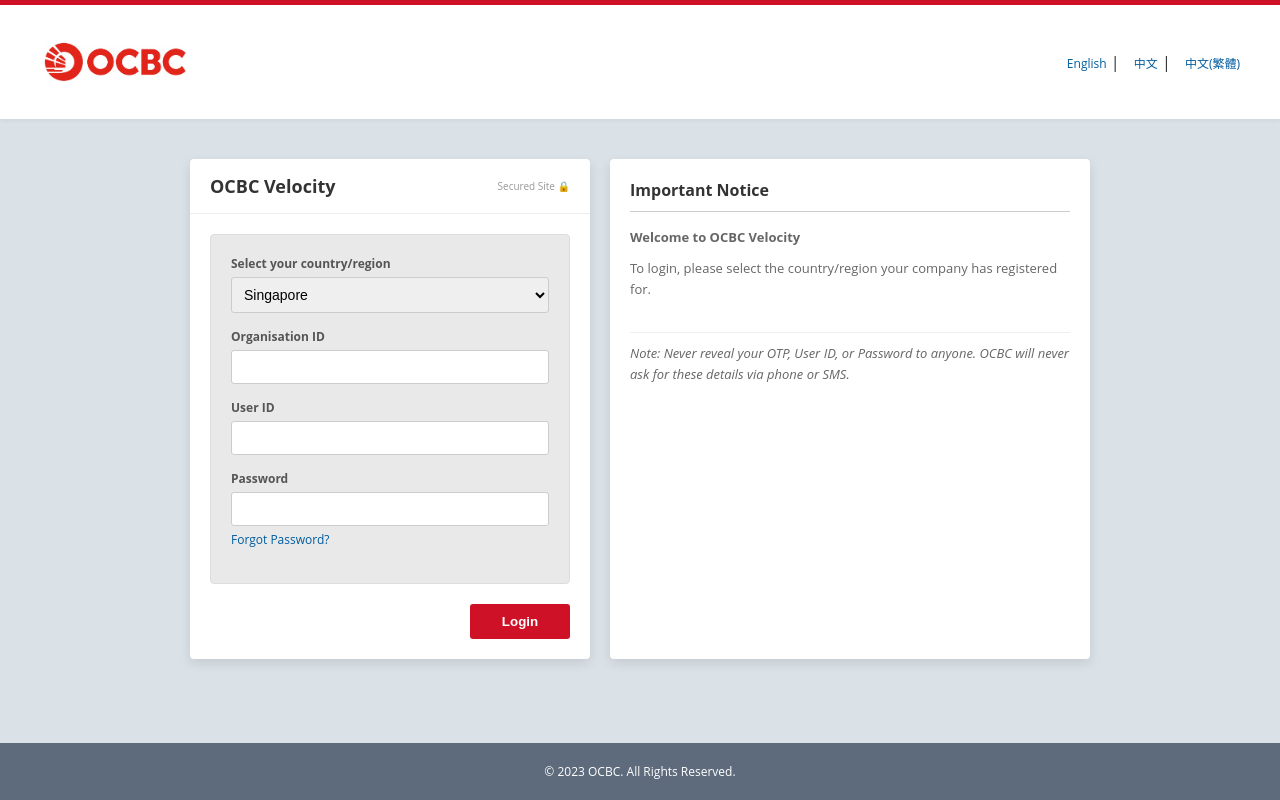
After one commit to 242449N/OCBC, a Flask app: page /login/business in a window 1280 px wide. The commit adds this page. Run offline with Flask 3, Linux system fonts and the light colour scheme.

Commit message:
Added business login. Login button now offers personal and business login. Removed "stay signed in" feature for security

```diff
--- a/app.py
+++ b/app.py
@@ -1,5 +1,6 @@
 import os
-from flask import Flask, render_template, request, url_for, flash, redirect, session, Response
+import json
+from flask import Flask, render_template, request, url_for, jsonify, redirect, session
 from translate import Translator
 from flask_babel import Babel, gettext as _
 from dotenv import load_dotenv
@@ -70,7 +71,6 @@ def initialize_database():
         print("Error initializing database:", e)
 
 
-
 @app.route('/', methods=['GET', 'POST'])
 def home():
     return render_template('homepage.html')
@@ -79,6 +79,11 @@ def home():
 @app.route('/login')
 def login():
     return render_template('login.html')
+
+
+@app.route('/login/business')
+def login_business():
+    return render_template('login_business.html')
 
 
 # --- THE LANGUAGE SWITCHER ROUTE ---
--- a/templates/login.html
+++ b/templates/login.html
@@ -40,11 +40,6 @@
                 <input type="password" placeholder="PIN"
                     class="w-full p-4 rounded-xl border border-gray-200 shadow-sm text-gray-700 focus:outline-none focus:ring-2 focus:ring-red-500 focus:border-transparent transition-all"
                 >
-            </div>
-
-            <div class="flex items-center gap-3">
-                <input type="checkbox" id="stay-signed" class="w-5 h-5 rounded border-gray-300 text-red-600 focus:ring-red-500">
-                <label for="stay-signed" class="text-gray-500 text-sm">Stay signed in</label>
             </div>
 
             <button class="w-full py-4 bg-brand-red text-white font-bold rounded-xl shadow-brand hover:opacity-90 transition-all transform hover:-translate-y-0.5">
--- /dev/null
+++ b/templates/login_business.html
@@ -0,0 +1,292 @@
+<!DOCTYPE html>
+<html lang="en">
+<head>
+    <meta charset="UTF-8">
+    <meta name="viewport" content="width=device-width, initial-scale=1.0">
+    <title>OCBC Velocity - Business Banking Login</title>
+    <style>
+        /* --- RESET & BASE STYLES --- */
+        * {
+            box-sizing: border-box;
+            margin: 0;
+            padding: 0;
+        }
+
+        body {
+            font-family: "Open Sans", Arial, sans-serif;
+            background-color: #dae1e7; /* The light blue-gray background */
+            color: #333;
+            display: flex;
+            flex-direction: column;
+            min-height: 100vh;
+        }
+
+        /* --- HEADER --- */
+        header {
+            background-color: white;
+            border-top: 5px solid #ce1126; /* OCBC Red */
+            padding: 15px 40px;
+            display: flex;
+            justify-content: space-between;
+            align-items: center;
+            box-shadow: 0 2px 4px rgba(0,0,0,0.05);
+        }
+
+        .logo {
+            color: #ce1126;
+            font-size: 24px;
+            font-weight: bold;
+            display: flex;
+            align-items: center;
+        }
+
+        /* Simple CSS-only logo placeholder */
+        .logo-icon {
+            width: 30px;
+            height: 30px;
+            background-color: #ce1126;
+            border-radius: 50%;
+            margin-right: 10px;
+        }
+
+        .language-links a {
+            text-decoration: none;
+            color: #005c9f;
+            font-size: 12px;
+            margin-left: 10px;
+        }
+
+        .language-links a:hover {
+            text-decoration: underline;
+        }
+
+        /* --- MAIN CONTENT --- */
+        main {
+            flex: 1;
+            display: flex;
+            justify-content: center;
+            align-items: flex-start;
+            padding-top: 40px;
+            padding-bottom: 40px;
+        }
+
+        .container {
+            display: flex;
+            max-width: 900px;
+            width: 100%;
+            gap: 20px;
+        }
+
+        /* --- LEFT BOX: LOGIN --- */
+        .login-card {
+            background: white;
+            width: 400px;
+            border-radius: 4px;
+            box-shadow: 0 4px 12px rgba(0,0,0,0.1);
+            overflow: hidden;
+        }
+
+        .card-header {
+            padding: 15px 20px;
+            border-bottom: 1px solid #eee;
+            display: flex;
+            justify-content: space-between;
+            align-items: center;
+        }
+
+        .card-header h2 {
+            font-size: 18px;
+            color: #333;
+        }
+
+        .secured-badge {
+            font-size: 10px;
+            color: #999;
+            display: flex;
+            align-items: center;
+        }
+
+        .form-body {
+            padding: 20px;
+        }
+
+        /* The gray box inside the login card */
+        .gray-box {
+            background-color: #e9e9e9;
+            padding: 20px;
+            border-radius: 4px;
+            border: 1px solid #ddd;
+        }
+
+        .form-group {
+            margin-bottom: 15px;
+        }
+
+        .form-group label {
+            display: block;
+            font-size: 12px;
+            font-weight: bold;
+            margin-bottom: 5px;
+            color: #555;
+        }
+
+        .form-control {
+            width: 100%;
+            padding: 8px;
+            border: 1px solid #ccc;
+            border-radius: 3px;
+            font-size: 14px;
+        }
+
+        .forgot-link {
+            display: block;
+            font-size: 12px;
+            color: #005c9f;
+            text-decoration: none;
+            margin-top: 5px;
+        }
+
+        .btn-login {
+            display: block;
+            width: 100px;
+            margin-top: 20px;
+            background-color: #ce1126; /* OCBC Red */
+            color: white;
+            text-align: center;
+            padding: 10px;
+            border: none;
+            border-radius: 3px;
+            cursor: pointer;
+            font-weight: bold;
+            margin-left: auto; /* Push button to right */
+        }
+
+        .btn-login:hover {
+            background-color: #a50e1e;
+        }
+
+        /* --- RIGHT BOX: NOTICE --- */
+        .notice-card {
+            flex: 1; /* Take remaining space */
+            background: white;
+            border-radius: 4px;
+            box-shadow: 0 4px 12px rgba(0,0,0,0.1);
+            padding: 20px;
+        }
+
+        .notice-card h3 {
+            font-size: 16px;
+            margin-bottom: 15px;
+            border-bottom: 1px solid #ccc;
+            padding-bottom: 10px;
+        }
+
+        .notice-content p {
+            font-size: 13px;
+            line-height: 1.6;
+            color: #666;
+            margin-bottom: 10px;
+        }
+
+        /* --- FOOTER --- */
+        footer {
+            background-color: #5d6b7c;
+            color: white;
+            text-align: center;
+            padding: 20px;
+            font-size: 12px;
+        }
+
+        /* --- RESPONSIVE (Mobile) --- */
+        @media (max-width: 768px) {
+            .container {
+                flex-direction: column;
+                padding: 0 15px;
+            }
+            .login-card, .notice-card {
+                width: 100%;
+            }
+            header {
+                padding: 10px 15px;
+            }
+        }
+    </style>
+</head>
+<body>
+
+    <header>
+        <div class="logo">
+            <img src="/static/OCBC.jpg" width="150" alt="Logo">
+        </div>
+        <div class="language-links">
+            <a href="#">English</a> |
+            <a href="#">中文</a> |
+            <a href="#">中文(繁體)</a>
+        </div>
+    </header>
+
+    <main>
+        <div class="container">
+
+            <div class="login-card">
+                <div class="card-header">
+                    <h2>OCBC Velocity</h2>
+                    <div class="secured-badge">
+                        Secured Site &#128274; </div>
+                </div>
+
+                <div class="form-body">
+                    <form action="/api/login" method="POST">
+                        <div class="gray-box">
+                            <div class="form-group">
+                                <label>Select your country/region</label>
+                                <select class="form-control">
+                                    <option>Singapore</option>
+                                    <option>Malaysia</option>
+                                    <option>China</option>
+                                </select>
+                            </div>
+
+                            <div class="form-group">
+                                <label>Organisation ID</label>
+                                <input type="text" class="form-control" required>
+                            </div>
+
+                            <div class="form-group">
+                                <label>User ID</label>
+                                <input type="text" class="form-control" required>
+                            </div>
+
+                            <div class="form-group">
+                                <label>Password</label>
+                                <input type="password" class="form-control" required>
+                                <a href="#" class="forgot-link">Forgot Password?</a>
+                            </div>
+                        </div>
+
+                        <button type="submit" class="btn-login">Login</button>
+                    </form>
+                </div>
+            </div>
+
+            <div class="notice-card">
+                <h3>Important Notice</h3>
+                <div class="notice-content">
+                    <p><strong>Welcome to OCBC Velocity</strong></p>
+                    <p>To login, please select the country/region your company has registered for.</p>
+                    <br>
+                    <p style="border-top: 1px solid #eee; padding-top:10px;">
+                        <em>Note: Never reveal your OTP, User ID, or Password to anyone. OCBC will never ask for these details via phone or SMS.</em>
+                    </p>
+                </div>
+            </div>
+
+        </div>
+    </main>
+
+    <footer>
+        &copy; 2023 OCBC. All Rights Reserved.
+    </footer>
+
+</body>
+</html>
```
Also changed, not shown: templates/homepage.html (+46 -6 lines).
